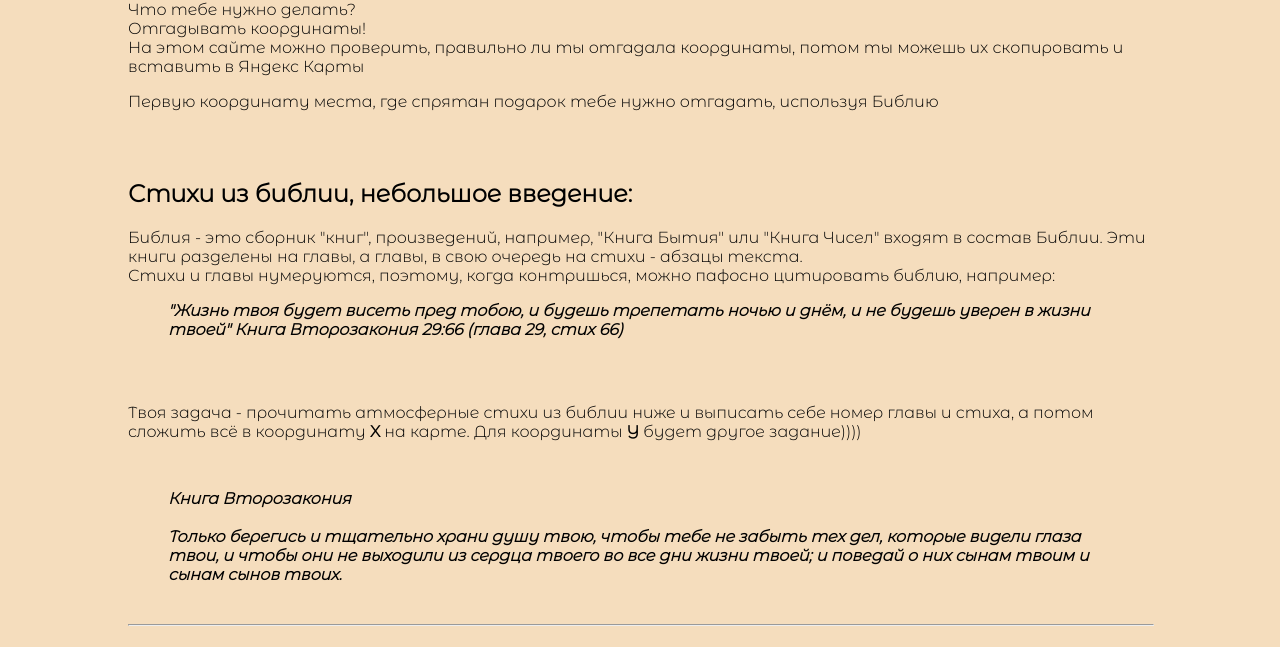
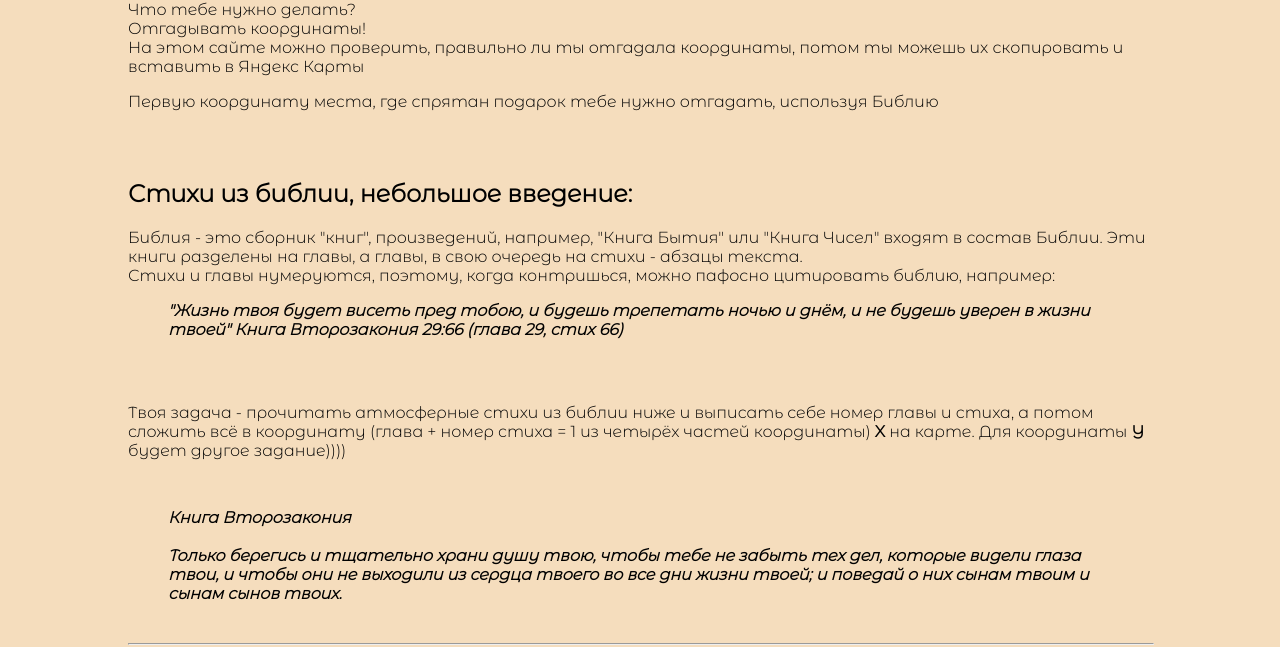
Before and after one commit to Nanotrell/kek, a plain HTML site: page index.html in a window 1280 px wide. Shown: the part 82-729 px from the top of the page. Drawn offline with Linux system fonts and the light colour scheme.

Commit message:
Update index.html

```diff
--- a/index.html
+++ b/index.html
@@ -16,7 +16,7 @@
 Библия - это сборник "книг", произведений, например, "Книга Бытия" или "Книга Чисел" входят в состав Библии. Эти книги разделены на главы, а главы, в свою очередь на стихи - абзацы текста.
 <br>Стихи и главы нумеруются, поэтому, когда контришься, можно пафосно цитировать библию, например: <blockquote><i><strong>"Жизнь твоя будет висеть пред тобою, и будешь трепетать ночью и днём, и не будешь уверен в жизни твоей" Книга Второзакония 29:66 (глава 29, стих 66)</strong></i></blockquote>
 </p>
-<p>Твоя задача - прочитать атмосферные стихи из библии ниже и выписать себе номер главы и стиха, а потом сложить всё в координату <strong>X</strong> на карте. Для координаты <strong>Y</strong> будет другое задание))))
+<p>Твоя задача - прочитать атмосферные стихи из библии ниже и выписать себе номер главы и стиха, а потом сложить всё в координату (глава + номер стиха = 1 из четырёх частей координаты) <strong>X</strong> на карте. Для координаты <strong>Y</strong> будет другое задание))))
 </p>
 <blockquote><i><strong>
 <p>Книга Второзакония <br><br>
```
